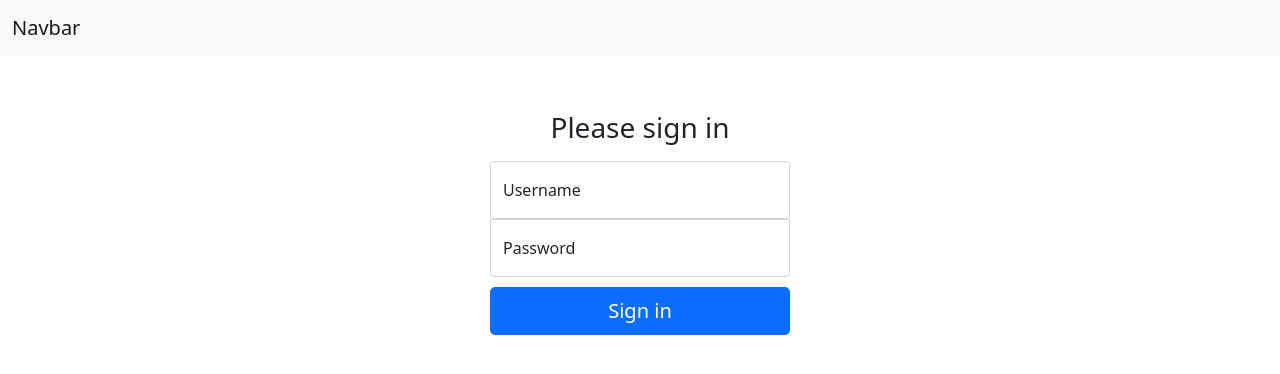
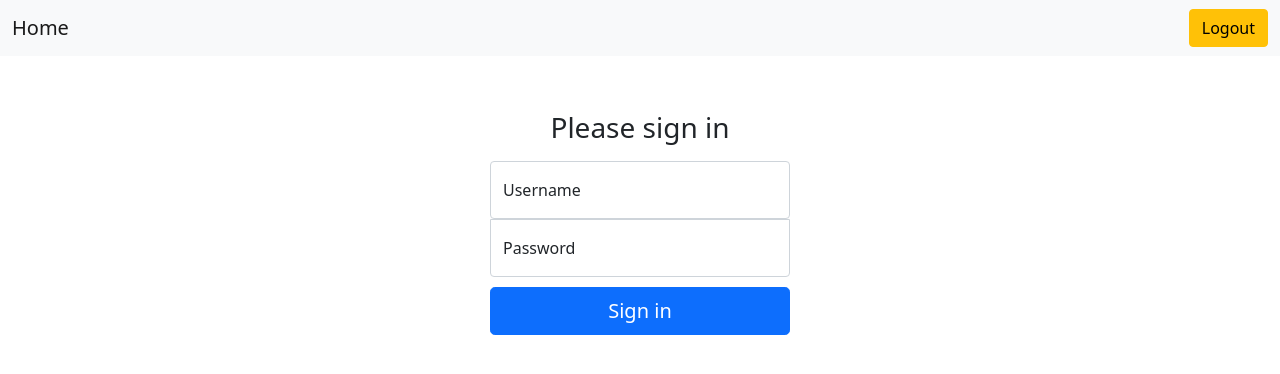
Before and after one commit to harun-aka/fakestore-fe, an Angular app: page /login in a window 1280 px wide. Shown: the top 374 px of the page. Built offline with nearby package versions, Linux system fonts and the light colour scheme; sample sign-in values are in the browser's storage.

Commit message:
navi link düzenlendi.

```diff
--- a/src/app/components/navi/navi.component.html
+++ b/src/app/components/navi/navi.component.html
@@ -1,8 +1,8 @@
 <nav *ngIf="isAuthenticated()" class="navbar navbar-expand-lg navbar-light bg-light">
     <div class="container-fluid">
-      <a class="navbar-brand" href="#">Navbar</a>
-      <button class="navbar-toggler" type="button" data-bs-toggle="collapse" data-bs-target="#navbarSupportedContent" aria-controls="navbarSupportedContent" aria-expanded="false" aria-label="Toggle navigation">
-        <span class="navbar-toggler-icon"></span>
+      <a class="navbar-brand" [routerLink]="['']">Home</a>
+      <button  class="btn btn-warning" (click)="logout()">
+        Logout
       </button>
     </div>
   </nav>
--- a/src/app/components/navi/navi.component.ts
+++ b/src/app/components/navi/navi.component.ts
@@ -1,4 +1,5 @@
 import { Component, OnInit } from '@angular/core';
+import { Router } from '@angular/router';
 import { AuthService } from 'src/app/services/auth.service';
 
 @Component({
@@ -9,10 +10,11 @@ import { AuthService } from 'src/app/services/auth.service';
 export class NaviComponent implements OnInit {
 
 
-  constructor(private authService:AuthService) { }
+  constructor(private authService:AuthService, private router:Router) { }
 
   ngOnInit(): void {
   }
+
   isAuthenticated():boolean{
     if(this.authService.isAuthenticated())
     {
@@ -22,4 +24,10 @@ export class NaviComponent implements OnInit {
     }
   }
 
+  logout(){
+
+        localStorage.removeItem("token");
+        this.router.navigate(["login"]);
+  }
+
 }
```
